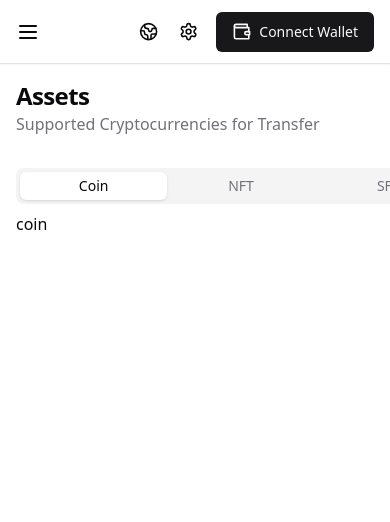
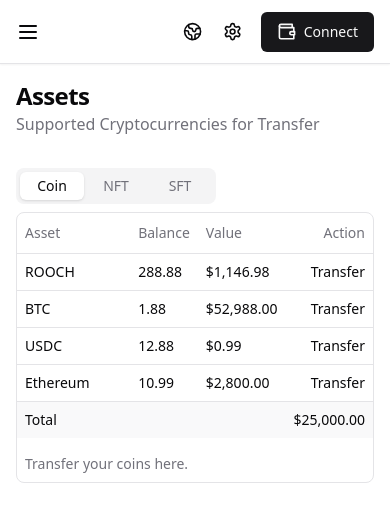
Before and after one commit to rooch-network/rooch-portal-v1, a React (Vite) app: page / in a window 390 px wide. Shown: the top 522 px of the page. Built offline with nearby package versions, Linux system fonts and the light colour scheme.

Commit message:
feat: init the assets table

```diff
--- a/package.json
+++ b/package.json
@@ -20,6 +20,7 @@
     "@radix-ui/react-separator": "^1.0.3",
     "@radix-ui/react-slot": "^1.0.2",
     "@radix-ui/react-tabs": "^1.0.4",
+    "@radix-ui/react-tooltip": "^1.0.7",
     "@tanstack/react-table": "^8.11.8",
     "class-variance-authority": "^0.7.0",
     "clsx": "^2.1.0",
--- a/src/(dashboard)/components/sidebar-routes.tsx
+++ b/src/(dashboard)/components/sidebar-routes.tsx
@@ -29,7 +29,7 @@ export const SidebarRoutes = ({ onClose }: SidebarRoutesProps) => {
   ];
 
   return (
-    <div className="flex flex-col w-full gap-y-2">
+    <div className="flex flex-col w-full">
       {routes.map((route) => (
         <SidebarItem
           key={route.href}
--- a/src/(dashboard)/components/wallet-connect.tsx
+++ b/src/(dashboard)/components/wallet-connect.tsx
@@ -1,4 +1,10 @@
 import { Button } from "@/components/ui/button";
+import {
+  Tooltip,
+  TooltipContent,
+  TooltipProvider,
+  TooltipTrigger,
+} from "@/components/ui/tooltip";
 import { Wallet } from "lucide-react";
 import { useTranslation } from "react-i18next";
 
@@ -7,18 +13,47 @@ export const WalletConnect = () => {
 
   return (
     <>
-      <Button variant="default" size="default" className="hidden md:flex ml-2">
+      {/* desktop */}
+      <TooltipProvider>
+        <Tooltip>
+          <TooltipTrigger asChild>
+            <Button
+              variant="default"
+              size="default"
+              className="hidden md:flex ml-2"
+            >
               <div className="flex items-center justify-center gap-x-2">
                 <Wallet className="h-[1.2rem] w-[1.2rem] rotate-0 scale-100 transition-all" />
                 {t("WalletConnect.connectWallet")}
               </div>
             </Button>
-      <Button variant="default" size="default" className="md:hidden flex ml-2">
+          </TooltipTrigger>
+          <TooltipContent>
+            <p>{t("WalletConnect.connectWalletTip")}</p>
+          </TooltipContent>
+        </Tooltip>
+      </TooltipProvider>
+
+      {/* mobile */}
+      <TooltipProvider>
+        <Tooltip>
+          <TooltipTrigger asChild>
+            <Button
+              variant="default"
+              size="default"
+              className="md:hidden flex ml-2"
+            >
               <div className="flex items-center justify-center gap-x-2">
                 <Wallet className="h-[1.2rem] w-[1.2rem] rotate-0 scale-100 transition-all" />
-          {t("WalletConnect.connectWallet")}
+                {t("WalletConnect.connectWalletOnMobile")}
               </div>
             </Button>
+          </TooltipTrigger>
+          <TooltipContent>
+            <p>{t("WalletConnect.connectWalletTip")}</p>
+          </TooltipContent>
+        </Tooltip>
+      </TooltipProvider>
     </>
   );
 };
--- /dev/null
+++ b/src/(dashboard)/userAssets/components/assetsTable.tsx
@@ -0,0 +1,81 @@
+import {
+  Table,
+  TableBody,
+  TableCaption,
+  TableCell,
+  TableFooter,
+  TableHead,
+  TableHeader,
+  TableRow,
+} from "@/components/ui/table";
+import { Tabs, TabsContent, TabsList, TabsTrigger } from "@/components/ui/tabs";
+
+const coins = [
+  {
+    coin: "ROOCH",
+    balance: 288.88,
+    value: "$1,146.98",
+  },
+  {
+    coin: "BTC",
+    balance: 1.88,
+    value: "$52,988.00",
+  },
+  {
+    coin: "USDC",
+    balance: 12.88,
+    value: "$0.99",
+  },
+  {
+    coin: "Ethereum",
+    balance: 10.99,
+    value: "$2,800.00",
+  },
+];
+
+export const AssetsTable = () => {
+  return (
+    <Tabs defaultValue="coin">
+      <TabsList className="grid grid-cols-3 w-[200px] md:w-[250px]">
+        <TabsTrigger value="coin">Coin</TabsTrigger>
+        <TabsTrigger value="nft">NFT</TabsTrigger>
+        <TabsTrigger value="sft">SFT</TabsTrigger>
+      </TabsList>
+      <TabsContent value="coin">
+        <div className="rounded-lg border overflow-hidden">
+          <Table>
+            <TableCaption>
+              <span className="flex mb-2 ml-2">Transfer your coins here.</span>
+            </TableCaption>
+            <TableHeader>
+              <TableRow>
+                <TableHead className="w-[120px]">Asset</TableHead>
+                <TableHead>Balance</TableHead>
+                <TableHead>Value</TableHead>
+                <TableHead className="text-right">Action</TableHead>
+              </TableRow>
+            </TableHeader>
+            <TableBody>
+              {coins.map((coin) => (
+                <TableRow key={coin.coin}>
+                  <TableCell className="font-medium">{coin.coin}</TableCell>
+                  <TableCell>{coin.balance}</TableCell>
+                  <TableCell>{coin.value}</TableCell>
+                  <TableCell className="text-right">Transfer</TableCell>
+                </TableRow>
+              ))}
+            </TableBody>
+            <TableFooter>
+              <TableRow>
+                <TableCell colSpan={3}>Total</TableCell>
+                <TableCell className="text-right">$25,000.00</TableCell>
+              </TableRow>
+            </TableFooter>
+          </Table>
+        </div>
+      </TabsContent>
+      <TabsContent value="nft">nft</TabsContent>
+      <TabsContent value="sft">sft</TabsContent>
+    </Tabs>
+  );
+};
--- a/src/(dashboard)/userAssets/user-assets-layout.tsx
+++ b/src/(dashboard)/userAssets/user-assets-layout.tsx
@@ -1,4 +1,4 @@
-import { Tabs, TabsContent, TabsList, TabsTrigger } from "@/components/ui/tabs";
+import { AssetsTable } from "./components/assetsTable";
 
 export const UserAssetsLayout = () => {
   return (
@@ -11,17 +11,8 @@ export const UserAssetsLayout = () => {
           </p>
         </span>
       </div>
-      {/* Tables */}
-      <Tabs defaultValue="coin" className="w-[450px]">
-        <TabsList className="grid w-full grid-cols-3">
-          <TabsTrigger value="coin">Coin</TabsTrigger>
-          <TabsTrigger value="nft">NFT</TabsTrigger>
-          <TabsTrigger value="sft">SFT</TabsTrigger>
-        </TabsList>
-        <TabsContent value="coin">coin</TabsContent>
-        <TabsContent value="nft">nft</TabsContent>
-        <TabsContent value="sft">sft</TabsContent>
-      </Tabs>
+      {/* Assets Table */}
+      <AssetsTable />
     </div>
   );
 };
--- /dev/null
+++ b/src/components/ui/tooltip.tsx
@@ -0,0 +1,30 @@
+"use client"
+
+import * as React from "react"
+import * as TooltipPrimitive from "@radix-ui/react-tooltip"
+
+import { cn } from "@/lib/utils"
+
+const TooltipProvider = TooltipPrimitive.Provider
+
+const Tooltip = TooltipPrimitive.Root
+
+const TooltipTrigger = TooltipPrimitive.Trigger
+
+const TooltipContent = React.forwardRef<
+  React.ElementRef<typeof TooltipPrimitive.Content>,
+  React.ComponentPropsWithoutRef<typeof TooltipPrimitive.Content>
+>(({ className, sideOffset = 4, ...props }, ref) => (
+  <TooltipPrimitive.Content
+    ref={ref}
+    sideOffset={sideOffset}
+    className={cn(
+      "z-50 overflow-hidden rounded-md bg-primary px-3 py-1.5 text-xs text-primary-foreground animate-in fade-in-0 zoom-in-95 data-[state=closed]:animate-out data-[state=closed]:fade-out-0 data-[state=closed]:zoom-out-95 data-[side=bottom]:slide-in-from-top-2 data-[side=left]:slide-in-from-right-2 data-[side=right]:slide-in-from-left-2 data-[side=top]:slide-in-from-bottom-2",
+      className
+    )}
+    {...props}
+  />
+))
+TooltipContent.displayName = TooltipPrimitive.Content.displayName
+
+export { Tooltip, TooltipTrigger, TooltipContent, TooltipProvider }
--- a/src/lib/i18n.ts
+++ b/src/lib/i18n.ts
@@ -4,7 +4,7 @@ import zhTranslation from "../locales/zh.json";
 import enTranslation from "../locales/en.json";
 
 i18n.use(initReactI18next).init({
-  debug: true,
+  debug: false,
   resources: {
     en: { translation: enTranslation },
     zh: { translation: zhTranslation },
--- a/src/locales/en.json
+++ b/src/locales/en.json
@@ -13,6 +13,8 @@
     "system": "System"
   },
   "WalletConnect": {
-    "connectWallet": "Connect Wallet"
+    "connectWallet": "Connect Wallet",
+    "connectWalletOnMobile": "Connect",
+    "connectWalletTip": "Connect to your Rooch wallet"
   }
 }
--- a/src/locales/zh.json
+++ b/src/locales/zh.json
@@ -13,6 +13,8 @@
     "system": "跟随系统"
   },
   "WalletConnect": {
-    "connectWallet": "连接钱包"
+    "connectWallet": "连接钱包",
+    "connectWalletOnMobile": "连接钱包",
+    "connectWalletTip": "连接您的 Rooch 钱包"
   }
 }
```
Also changed, not shown: 1 other file (tests, documents, lock files or other folders). Lines whose indentation alone changed are shown as unchanged.
